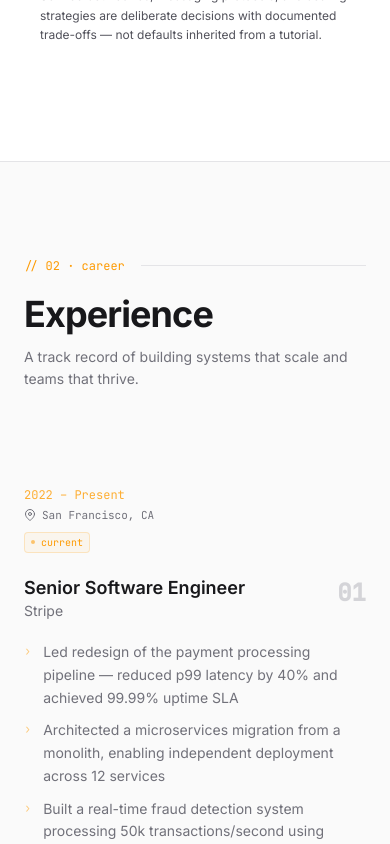
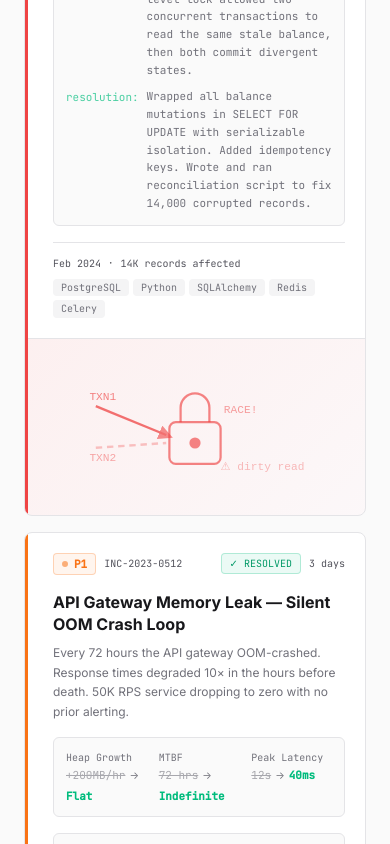
Before and after one commit to sarwar-asik/sarwar-hossain-fullStack-Engineer, a React (Vite) app: page / in a window 390 px wide. Shown: the part 2636-3480 px from the top of the page. Built offline with nearby package versions, Linux system fonts and the light colour scheme.

Commit message:
feat(main): update about section header and add contact section with methods

```diff
--- a/src/components/sections/About.jsx
+++ b/src/components/sections/About.jsx
@@ -72,7 +72,7 @@ export default function About() {
 
           {/* Left: photo + narrative */}
           <div>
-            <SectionHeader label="01 · about" title="Who I Am" />
+            <SectionHeader label="07 · about" title="Who I Am" />
 
             {/* Profile photo — visible on mobile/tablet here, desktop shows in Hero */}
             <div className="lg:hidden mb-8">
--- /dev/null
+++ b/src/components/sections/Contact.jsx
@@ -0,0 +1,223 @@
+import { useState } from 'react'
+import Icon from '../ui/Icon'
+import profile from '../../data/profile.json'
+
+const WHATSAPP_NUM = '8801602819933'   // +880 1602 819933 without + and spaces
+const WHATSAPP_URL = `https://wa.me/${WHATSAPP_NUM}?text=Hi%20Sarwar%2C%20I%20came%20across%20your%20portfolio%20and%20wanted%20to%20connect.`
+
+const CONTACT_METHODS = [
+  {
+    id: 'whatsapp',
+    label: 'WhatsApp',
+    value: '+880 1602 819933',
+    href: WHATSAPP_URL,
+    icon: 'whatsapp',
+    color: '#25d366',
+    bgColor: 'rgba(37,211,102,0.08)',
+    borderColor: 'rgba(37,211,102,0.25)',
+    newTab: true,
+  },
+  {
+    id: 'email',
+    label: 'Email',
+    value: 'sarwarasik@gmail.com',
+    href: `mailto:${profile.email}`,
+    icon: 'mail',
+    color: '#f59e0b',
+    bgColor: 'rgba(245,158,11,0.08)',
+    borderColor: 'rgba(245,158,11,0.25)',
+    copyable: true,
+    newTab: false,
+  },
+  {
+    id: 'linkedin',
+    label: 'LinkedIn',
+    value: '/in/sarwar-asik',
+    href: profile.social.find(s => s.name === 'LinkedIn')?.url ?? '#',
+    icon: 'linkedin',
+    color: '#0a66c2',
+    bgColor: 'rgba(10,102,194,0.08)',
+    borderColor: 'rgba(10,102,194,0.25)',
+    newTab: true,
+  },
+  {
+    id: 'github',
+    label: 'GitHub',
+    value: '/sarwar-asik',
+    href: profile.social.find(s => s.name === 'GitHub')?.url ?? '#',
+    icon: 'github',
+    color: '#e4e4e7',
+    bgColor: 'rgba(228,228,231,0.06)',
+    borderColor: 'rgba(228,228,231,0.18)',
+    newTab: true,
+  },
+]
+
+function ContactCard({ method }) {
+  const [copied, setCopied] = useState(false)
+
+  function handleCopy(e) {
+    if (!method.copyable) return
+    e.preventDefault()
+    navigator.clipboard.writeText(method.value).then(() => {
+      setCopied(true)
+      setTimeout(() => setCopied(false), 2000)
+    })
+  }
+
+  return (
+    <a
+      href={method.href}
+      target={method.newTab ? '_blank' : undefined}
+      rel={method.newTab ? 'noopener noreferrer' : undefined}
+      onClick={method.copyable ? handleCopy : undefined}
+      className="group relative flex items-center gap-4 p-4 rounded-lg border transition-all duration-200 hover:-translate-y-0.5"
+      style={{
+        borderColor: method.borderColor,
+        backgroundColor: method.bgColor,
+      }}
+      aria-label={`Contact via ${method.label}`}
+    >
+      {/* Icon */}
+      <div
+        className="w-10 h-10 rounded-lg flex items-center justify-center shrink-0"
+        style={{ backgroundColor: `${method.color}18`, color: method.color }}
+      >
+        <Icon name={method.icon} className="w-5 h-5" />
+      </div>
+
+      {/* Text */}
+      <div className="flex-1 min-w-0">
+        <p className="font-mono text-[10px] text-zinc-500 dark:text-zinc-600 mb-0.5">{method.label}</p>
+        <p className="text-sm font-medium text-zinc-800 dark:text-zinc-200 truncate">{method.value}</p>
+      </div>
+
+      {/* Action */}
+      <div className="shrink-0">
+        {method.copyable ? (
+          <span
+            className="flex items-center gap-1 font-mono text-[10px] transition-colors"
+            style={{ color: copied ? '#22c55e' : method.color }}
+          >
+            <Icon name={copied ? 'check' : 'copy'} className="w-3.5 h-3.5" />
+            {copied ? 'Copied!' : 'Copy'}
+          </span>
+        ) : (
+          <Icon
+            name="arrowRight"
+            className="w-4 h-4 text-zinc-500 group-hover:translate-x-0.5 transition-transform"
+          />
+        )}
+      </div>
+    </a>
+  )
+}
+
+export default function Contact() {
+  const qrTarget = WHATSAPP_URL
+  const qrSrc = `https://api.qrserver.com/v1/create-qr-code/?size=180x180&data=${encodeURIComponent(qrTarget)}&color=f59e0b&bgcolor=18181b&margin=10&format=svg`
+
+  return (
+    <section id="contact" className="py-24 bg-white dark:bg-zinc-900 border-t border-zinc-200 dark:border-zinc-800">
+      <div className="max-w-6xl mx-auto px-6">
+
+        {/* Header */}
+        <div className="mb-12">
+          <div className="flex items-center gap-4 mb-5">
+            <span className="font-mono text-xs text-amber-500">// 08 · contact</span>
+            <div className="flex-1 h-px bg-zinc-200 dark:bg-zinc-800" />
+          </div>
+          <h2 className="text-4xl font-bold tracking-tight text-zinc-900 dark:text-zinc-100">
+            Reach Me Directly
+          </h2>
+          <p className="mt-3 text-zinc-500 dark:text-zinc-500 max-w-lg leading-relaxed text-sm">
+            Available for new opportunities, freelance work, or a good technical conversation.
+            I typically respond within a few hours.
+          </p>
+
+          {/* Availability badge */}
+          {profile.available && (
+            <div className="mt-5 inline-flex items-center gap-2 font-mono text-xs text-emerald-600 dark:text-emerald-400 border border-emerald-500/25 rounded-md px-3 py-1.5 bg-emerald-500/5">
+              <span className="w-2 h-2 rounded-full bg-emerald-500 animate-pulse" />
+              open_to_work = true · response within 24 hrs
+            </div>
+          )}
+        </div>
+
+        <div className="grid lg:grid-cols-[1fr_300px] gap-10 items-start">
+
+          {/* ── Left: contact method cards ── */}
+          <div>
+            <p className="font-mono text-xs text-zinc-400 dark:text-zinc-600 mb-4">// pick your channel</p>
+            <div className="grid sm:grid-cols-2 gap-3">
+              {CONTACT_METHODS.map(m => (
+                <ContactCard key={m.id} method={m} />
+              ))}
+            </div>
+
+            {/* Location + timezone */}
+            <div className="mt-6 flex flex-wrap items-center gap-x-6 gap-y-2 font-mono text-xs text-zinc-500 dark:text-zinc-600">
+              <span className="flex items-center gap-1.5">
+                <Icon name="mapPin" className="w-3.5 h-3.5 text-amber-500/60" />
+                Dhaka, Bangladesh (UTC+6)
+              </span>
+              <span className="flex items-center gap-1.5">
+                <span className="w-1.5 h-1.5 rounded-full bg-emerald-500" />
+                Best hours: 9 AM – 11 PM
+              </span>
+            </div>
+          </div>
+
+          {/* ── Right: QR code + resume ── */}
+          <div className="flex flex-col gap-4">
+
+            {/* QR card */}
+            <div className="flex flex-col items-center gap-4 p-6 rounded-lg border border-zinc-200 dark:border-zinc-800 bg-zinc-50 dark:bg-zinc-950/50">
+              <p className="font-mono text-[10px] text-zinc-400 dark:text-zinc-600 self-start">// scan_to_connect()</p>
+
+              {/* QR code image */}
+              <div className="relative p-2 rounded-lg bg-zinc-900 dark:bg-zinc-900 border border-zinc-700 dark:border-zinc-700">
+                <img
+                  src={qrSrc}
+                  alt="Scan to open WhatsApp"
+                  width={160}
+                  height={160}
+                  loading="lazy"
+                  className="rounded block"
+                  style={{ imageRendering: 'pixelated' }}
+                />
+                {/* WhatsApp overlay badge */}
+                <div className="absolute -bottom-3 left-1/2 -translate-x-1/2 flex items-center gap-1.5 bg-zinc-900 border border-zinc-700 rounded-full px-2.5 py-0.5 whitespace-nowrap">
+                  <Icon name="whatsapp" className="w-3 h-3 text-[#25d366]" />
+                  <span className="font-mono text-[9px] text-zinc-400">WhatsApp</span>
+                </div>
+              </div>
+
+              <p className="font-mono text-[10px] text-zinc-500 dark:text-zinc-600 text-center mt-2">
+                Opens chat on WhatsApp
+              </p>
+            </div>
+
+            {/* Resume card */}
+            <a
+              href={profile.resumeUrl !== '#' ? profile.resumeUrl : '#'}
+              target="_blank"
+              rel="noopener noreferrer"
+              className="group flex items-center gap-3 p-4 rounded-lg border border-amber-500/20 bg-amber-500/5 hover:bg-amber-500/10 hover:border-amber-500/40 transition-all duration-200"
+            >
+              <div className="w-10 h-10 rounded-lg bg-amber-500/15 flex items-center justify-center shrink-0">
+                <Icon name="download" className="w-5 h-5 text-amber-500" />
+              </div>
+              <div className="flex-1">
+                <p className="text-sm font-semibold text-zinc-800 dark:text-zinc-200">Download Resume</p>
+                <p className="font-mono text-[10px] text-zinc-500 dark:text-zinc-600 mt-0.5">PDF · Backend Engineer</p>
+              </div>
+              <Icon name="arrowRight" className="w-4 h-4 text-amber-500/60 group-hover:translate-x-0.5 transition-transform" />
+            </a>
+
+          </div>
+        </div>
+      </div>
+    </section>
+  )
+}
--- a/src/pages/Home.jsx
+++ b/src/pages/Home.jsx
@@ -1,23 +1,24 @@
-import Hero       from '../components/sections/Hero'
-import About      from '../components/sections/About'
-import Experience from '../components/sections/Experience'
-import Projects   from '../components/sections/Projects'
-import Challenges from '../components/sections/Challenges'
-import Skills     from '../components/sections/Skills'
-import Gallery    from '../components/sections/Gallery'
-import Articles   from '../components/sections/Articles'
+import Hero from "../components/sections/Hero";
+import Challenges from "../components/sections/Challenges";
+import Experience from "../components/sections/Experience";
+import Projects from "../components/sections/Projects";
+import Skills from "../components/sections/Skills";
+import Articles from "../components/sections/Articles";
+import Gallery from "../components/sections/Gallery";
+import Contact from "../components/sections/Contact";
 
 export default function Home() {
   return (
     <main>
       <Hero />
-      <About />
+      <Challenges />
       <Experience />
       <Projects />
-      <Challenges />
       <Skills />
+      <Articles />
       <Gallery />
-      <Articles />
+      {/* <About /> */}
+      <Contact />
     </main>
-  )
+  );
 }
```
